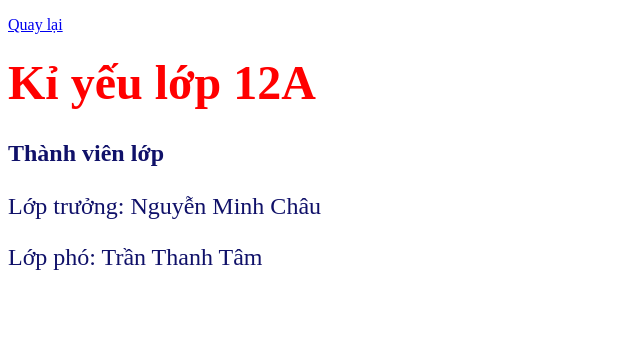
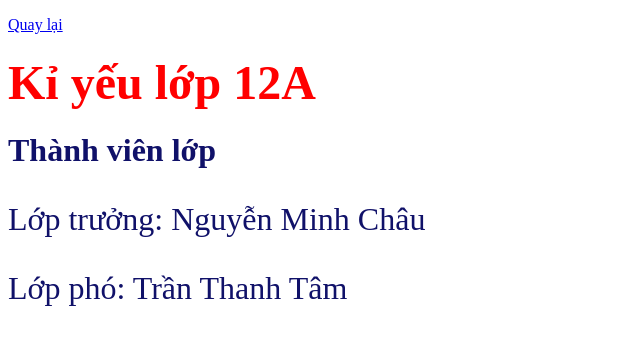
Before and after one commit to tuongan246/12a11ngngtuonganbaitapf1.github.io, a plain HTML site: page baitapf2/thanhvienlop.html in a window 1280 px wide. Shown: the whole page, without its empty margins (0-640 px from the left). Drawn offline with Linux system fonts and the light colour scheme.

Commit message:
Change font size of class member heading

```diff
--- a/baitapf2/thanhvienlop.html
+++ b/baitapf2/thanhvienlop.html
@@ -7,7 +7,7 @@
   <body>
     <p><a href="../index.html">Quay lại</a></p>
 <h1><font size="8" color="red">Kỉ yếu lớp 12A</font></h1>
-<h1><font size="5" color="#101169">Thành viên lớp</h1>
+<h1><font size="6" color="#101169">Thành viên lớp</h1>
     <p>Lớp trưởng: Nguyễn Minh Châu</p>
     <p>Lớp phó: Trần Thanh Tâm</p>
   </body>
```
